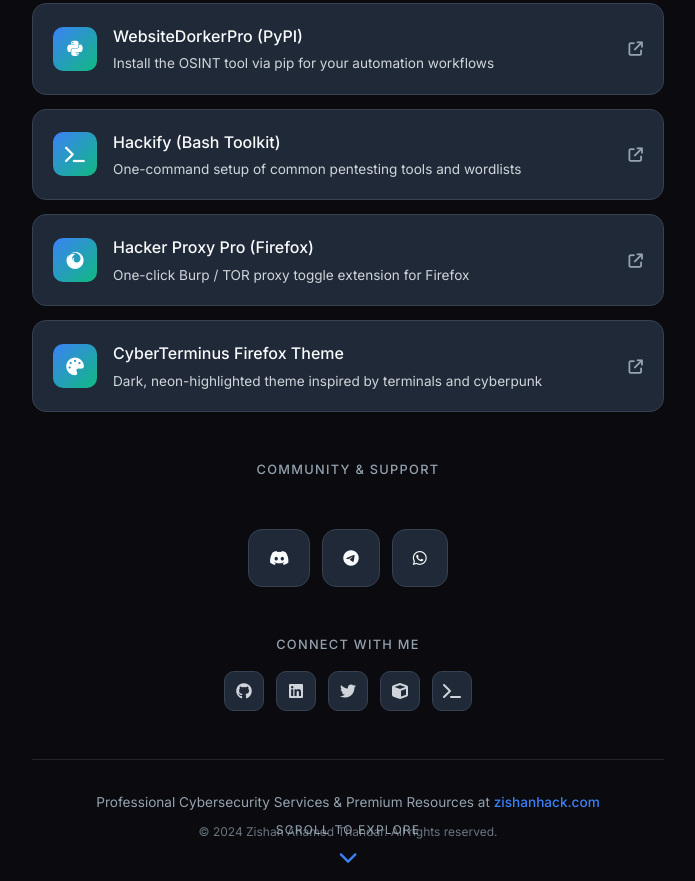
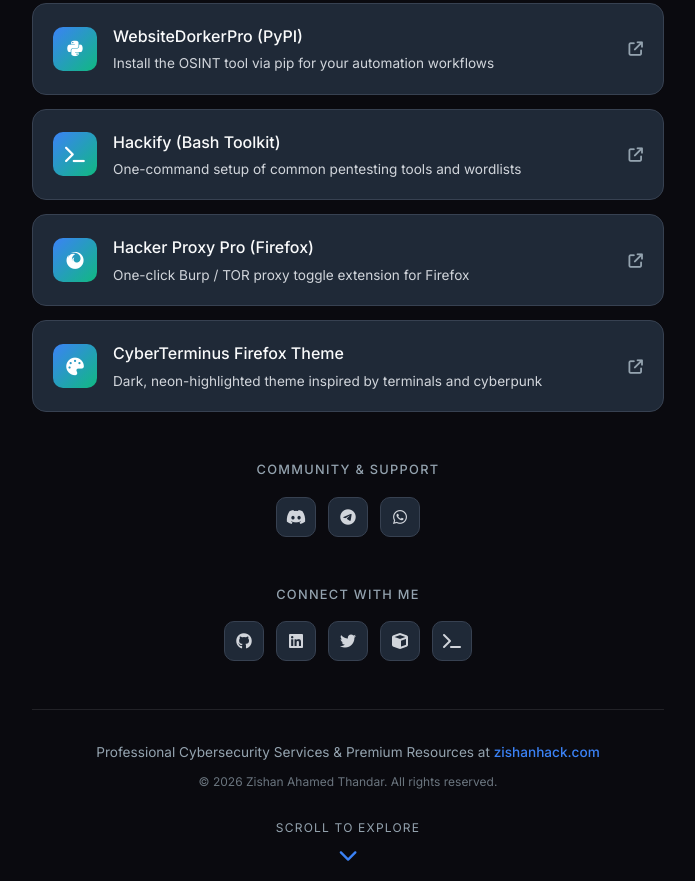
Before and after one commit to ZishanAdThandar/linktree, a plain HTML site: page index.html in a window 1280 px wide. Shown: the part 2119-3000 px from the top of the page, without its empty margins (292-987 px from the left). Drawn offline with Linux system fonts and the light colour scheme.

Commit message:
modified:   index.html

```diff
--- a/index.html
+++ b/index.html
@@ -964,19 +964,15 @@
 
     <!-- Community & Support -->
     <div class="social-section">
-      <h2 class="social-title">Community & Support</h2>
-    </div>
+      <div class="social-title">Community & Support</div>
     <div class="social-grid">
-      <!-- Discord -->
-      <a href="https://discord.gg/T47v67eVT4" target="_blank" rel="noopener noreferrer" class="link-card community discord">
+      <a href="https://discord.gg/T47v67eVT4" target="_blank" rel="noopener noreferrer" class="social-link">
           <i class="fab fa-discord"></i>
       </a>
-      <!-- Telegram -->
-      <a href="https://t.me/BugCrowd" target="_blank" rel="noopener noreferrer" class="link-card community telegram">
+      <a href="https://t.me/BugCrowd" target="_blank" rel="noopener noreferrer" class="social-link">
           <i class="fab fa-telegram"></i>
       </a>
-      <!-- WhatsApp -->
-      <a href="https://chat.whatsapp.com/GR2RD11phmy7mTWlGiALNE" target="_blank" rel="noopener noreferrer" class="link-card community whatsapp">
+      <a href="https://chat.whatsapp.com/GR2RD11phmy7mTWlGiALNE" target="_blank" rel="noopener noreferrer" class="social-link">
           <i class="fab fa-whatsapp"></i>
       </a>
     </div>
@@ -1010,7 +1006,7 @@
         Professional Cybersecurity Services & Premium Resources at
         <a href="https://zishanhack.com" class="domain-link" target="_blank" rel="noopener noreferrer">zishanhack.com</a>
       </p>
-      <p class="copyright">© 2024 Zishan Ahamed Thandar. All rights reserved.</p>
+      <p class="copyright">© 2026 Zishan Ahamed Thandar. All rights reserved.</p>
     </footer>
   </div>
 
```
